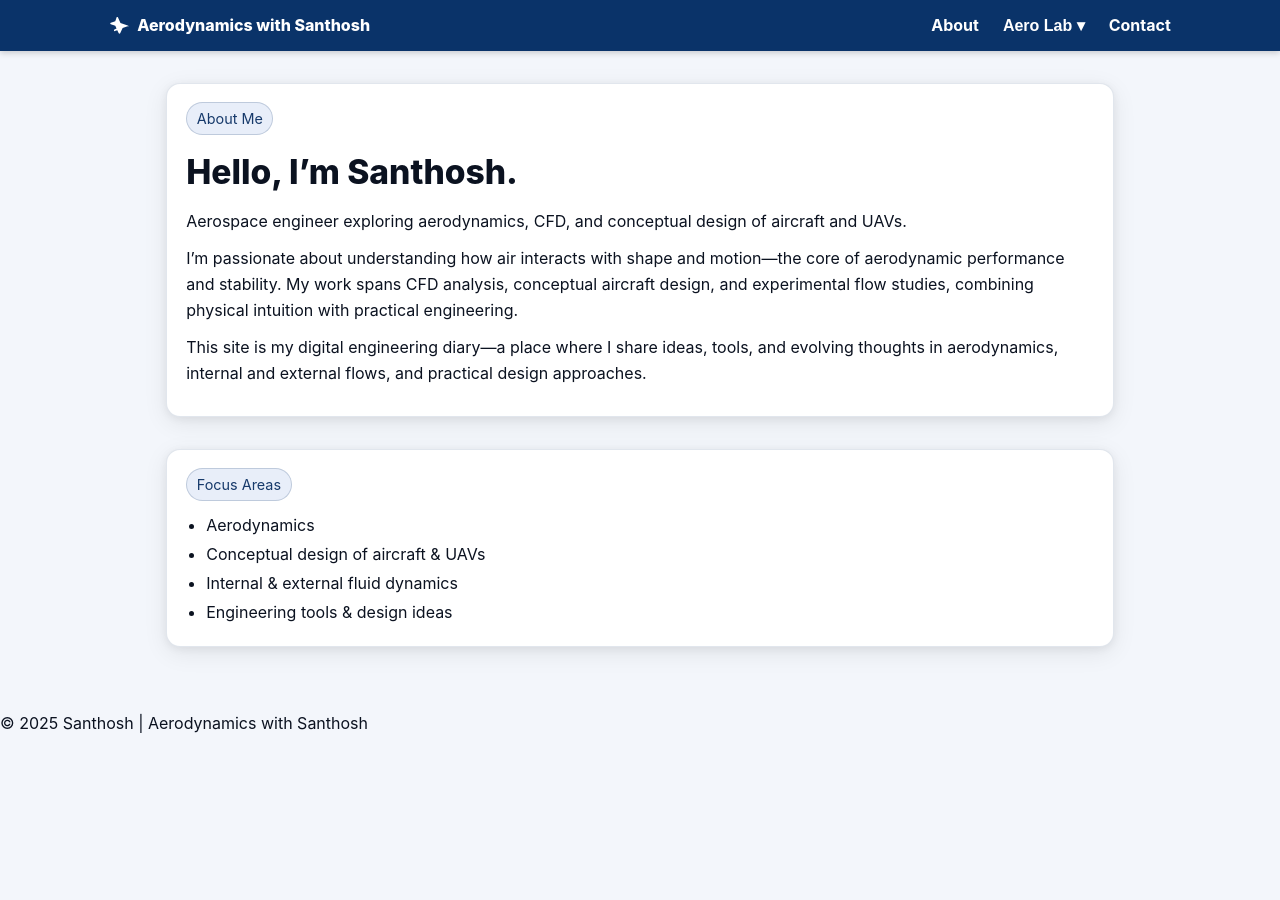
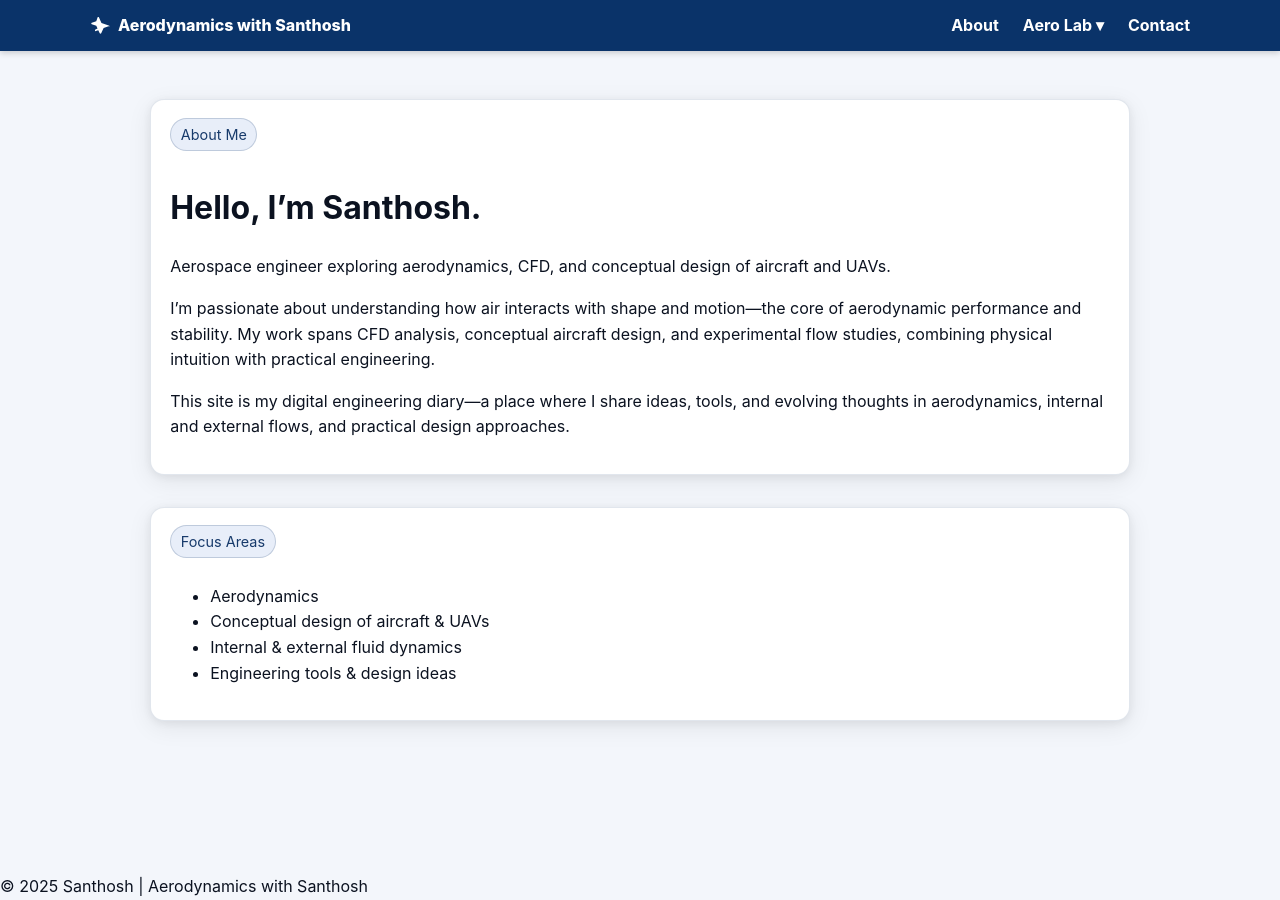
Before and after one commit to SandeJarvis/santhoshaero, a Jekyll site: the page built from index.md, in a window 1280 px wide. Built offline with Jekyll 4.4.1, drawn with Linux system fonts in a browser that asks for light colours.

Commit message:
Update style.css (#6)

```diff
--- a/assets/style.css
+++ b/assets/style.css
@@ -1,134 +1,72 @@
-/* ============================================
-   GLOBAL BASE
-   - Restores the clean, centered look (cards, spacing, fonts)
-   - Keeps the working Aero Lab dropdown
-============================================ */
+/* ===== Base + layout ===== */
 :root{
-  --bg: #f3f6fb;
-  --text: #0b1220;
-  --muted: #5b6b86;
-  --brand: #0a3369;
-  --card: #ffffff;
-  --ring: rgba(10,51,105,.12);
-  --shadow: 0 6px 24px rgba(0,0,0,.08), 0 2px 8px rgba(0,0,0,.06);
-  --radius: 14px;
+  --bg:#f3f6fb; --text:#0b1220; --muted:#5b6b86;
+  --brand:#0a3369; --brand-2:#0c2b56; --card:#fff;
+  --ring:rgba(10,51,105,.12); --shadow:0 6px 24px rgba(0,0,0,.08), 0 2px 8px rgba(0,0,0,.06);
+  --radius:14px;
 }
+html,body{margin:0;padding:0;background:var(--bg);color:var(--text);
+  font:16px/1.6 -apple-system,BlinkMacSystemFont,"Segoe UI",Roboto,Inter,Arial,sans-serif;}
+/* Sticky footer layout */
+.site{min-height:100dvh;display:flex;flex-direction:column}
+.site-content{flex:1}
 
-* { box-sizing: border-box; }
-
-html, body {
-  padding: 0; margin: 0;
-  color: var(--text);
-  background: var(--bg);
-  font: 16px/1.6 -apple-system, BlinkMacSystemFont, "Segoe UI", Roboto, Inter, "Helvetica Neue", Arial, system-ui, sans-serif;
-  text-rendering: optimizeLegibility;
-  -webkit-font-smoothing: antialiased;
-  -moz-osx-font-smoothing: grayscale;
-}
-
-h1,h2,h3 { margin: .4rem 0 1rem; line-height: 1.25; }
-h1 { font-size: 2.1rem; font-weight: 800; }
-h2 { font-size: 1.4rem; font-weight: 700; color: var(--text); }
-h3 { font-size: 1rem;   font-weight: 700; color: var(--text); }
-p  { margin: .75rem 0; color: var(--text); }
-small, .muted { color: var(--muted); }
-
-/* ============================================
-   LAYOUT CONTAINER
-============================================ */
-.container{
-  max-width: 980px;
-  margin: 2rem auto 4rem;
-  padding: 0 1rem;
-}
-
-/* ============================================
-   HEADER / NAV (keeps your working dropdown)
-============================================ */
-.site-header { background: var(--brand); box-shadow: 0 2px 6px rgba(0,0,0,.18); }
-.site-header .nav{
-  max-width: 1100px; margin: 0 auto; padding: .8rem 1.2rem;
-  display: flex; align-items: center; justify-content: space-between; gap: 1rem;
-}
-
-/* Brand */
+/* ===== Header/Nav (existing, keep) ===== */
+.site-header{background:var(--brand);box-shadow:0 2px 6px rgba(0,0,0,.18)}
+.site-header .nav{max-width:1100px;margin:0 auto;padding:.8rem 1.2rem;display:flex;align-items:center;justify-content:space-between;gap:1rem}
 .site-header .brand{display:flex;align-items:center;gap:.5rem;color:#fff;font-weight:800}
 .site-header .brand svg{width:20px;height:20px;fill:#fff}
-
-/* Horizontal links */
 .site-header .primary-nav{display:flex;align-items:center;gap:1.5rem}
 .site-header .primary-nav a{color:#fff;text-decoration:none;font-weight:700;font-size:1rem}
 .site-header .primary-nav a:hover{text-decoration:underline}
 
-/* Dropdown (namespaced, same behavior as before) */
-.aerolab-dropdown{position:relative;display:inline-block}
+/* Make Aero Lab button identical to links */
 .aerolab-btn{
-  color:#fff;font-weight:800;font-size:1rem;background:transparent;border:0;padding:0;cursor:pointer;
+  all: unset;               /* remove default button styles cross-browser */
+  color:#fff;               /* match link color */
+  cursor:pointer;
+  font-weight:700;          /* match link weight */
+  font-size:1rem;           /* match link size */
+  line-height:1;
 }
 .aerolab-btn:hover{text-decoration:underline}
 
-/* Panel hidden by default; show on hover OR .open (click) */
+/* Dropdown (works on hover and click via .open) */
+#aerolab{position:relative;display:inline-block}
 #aerolab > #aerolab-panel{
-  display:none !important;
-  position:absolute; top:140%; left:0;
+  display:none !important; position:absolute; top:140%; left:0;
   background:#111; min-width:240px; border-radius:12px;
-  box-shadow: 0 10px 30px rgba(0,0,0,.4);
-  padding:.5rem 0; z-index:9999;
+  box-shadow:0 10px 30px rgba(0,0,0,.4); padding:.5rem 0; z-index:9999;
 }
 #aerolab:hover > #aerolab-panel,
-#aerolab.open > #aerolab-panel{ display:block !important; }
-
-/* Items */
+#aerolab.open > #aerolab-panel{display:block !important}
 #aerolab-panel a{
   display:block !important; color:#fff !important; text-decoration:none !important;
   padding:.55rem 1rem; font-weight:600; opacity:.95;
 }
 #aerolab-panel a:hover{background:#1a1a1a;opacity:1}
 
-/* ============================================
-   CARD + UI PRIMITIVES (for your index/aerolab pages)
-============================================ */
-.card{
-  background: var(--card);
-  border-radius: var(--radius);
-  box-shadow: var(--shadow);
-  padding: 1.1rem 1.2rem;
-  margin: 1rem 0;
-  border: 1px solid var(--ring);
+/* ===== Cards (for content) ===== */
+.container{max-width:980px;margin:2rem auto 4rem;padding:0 1rem}
+.card{background:var(--card);border-radius:var(--radius);box-shadow:var(--shadow);
+  padding:1.1rem 1.2rem;margin:1rem 0;border:1px solid var(--ring)}
+.pill{display:inline-block;font-size:.9rem;padding:.25rem .6rem;background:#e8eef9;color:#173a6b;
+  border-radius:999px;border:1px solid rgba(23,58,107,.2);margin-bottom:.6rem}
+
+/* ===== Footer (blue bar, always at bottom) ===== */
+.site-footer{background:var(--brand-2);color:#fff;margin-top:auto}
+.site-footer .footer-inner{
+  max-width:1100px;margin:0 auto;padding:.9rem 1.2rem;
+  display:flex;align-items:center;justify-content:space-between;gap:1rem;
 }
+.site-footer .footer-nav a{color:#fff;text-decoration:none;margin-left:1rem;font-weight:600}
+.site-footer .footer-nav a:hover{text-decoration:underline}
 
-.pill{
-  display: inline-block;
-  font-size: .9rem;
-  padding: .25rem .6rem;
-  background: #e8eef9;
-  color: #173a6b;
-  border-radius: 999px;
-  border: 1px solid rgba(23,58,107,.2);
-  margin-bottom: .6rem;
-}
-
-ul.compact{ list-style: disc; margin: .2rem 0 .2rem 1.25rem; padding: 0; }
-ul.compact li{ margin: .2rem 0; }
-
-/* ============================================
-   FOOTER
-============================================ */
-.site-footer{
-  max-width: 1100px;
-  margin: 2rem auto 2rem;
-  padding: 0 1rem;
-  color: var(--muted);
-  font-size: .95rem;
-}
-
-/* ============================================
-   RESPONSIVE
-============================================ */
-@media (max-width: 768px){
+/* ===== Responsive tweaks ===== */
+@media (max-width:768px){
   .site-header .nav{flex-direction:column;gap:.6rem}
   .site-header .primary-nav{flex-wrap:wrap;gap:1rem;justify-content:center}
   #aerolab > #aerolab-panel{position:static;box-shadow:none;background:#0c1e3e;border-radius:10px}
   #aerolab-panel a:hover{background:#122e64}
-  .container{margin:1.25rem auto 3rem}
+  .site-footer .footer-inner{flex-direction:column;gap:.4rem}
 }
```
